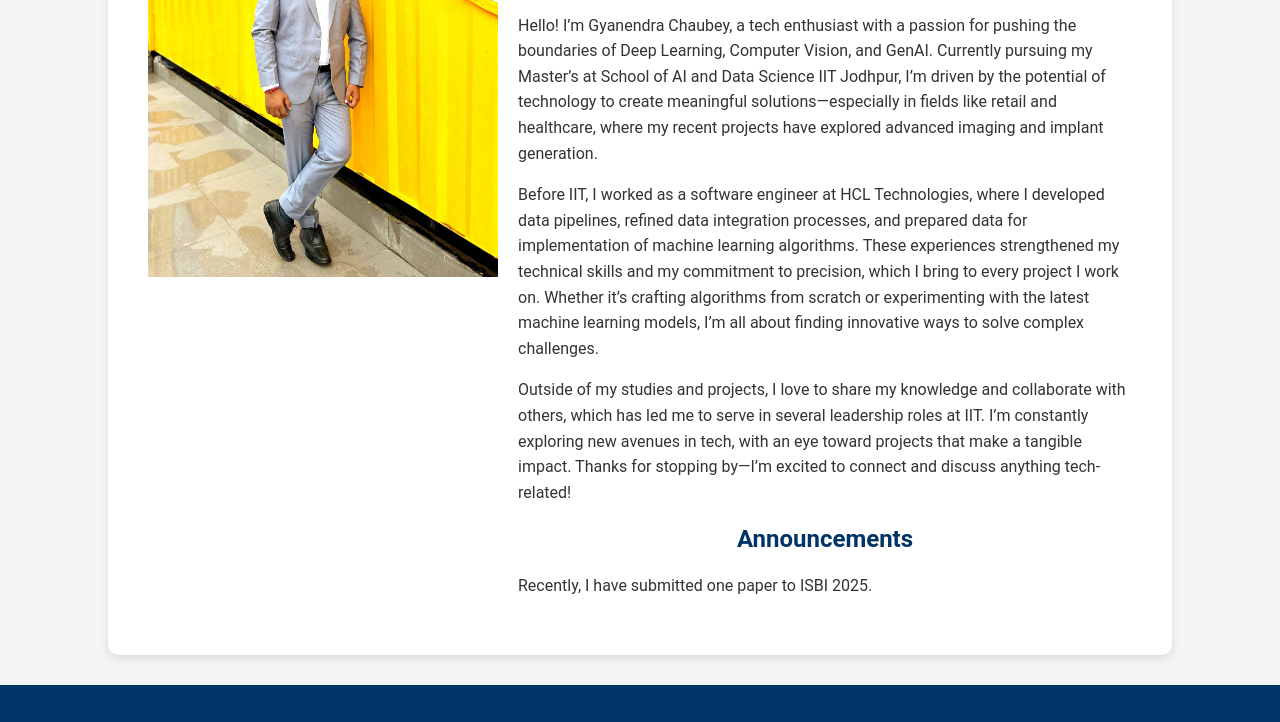
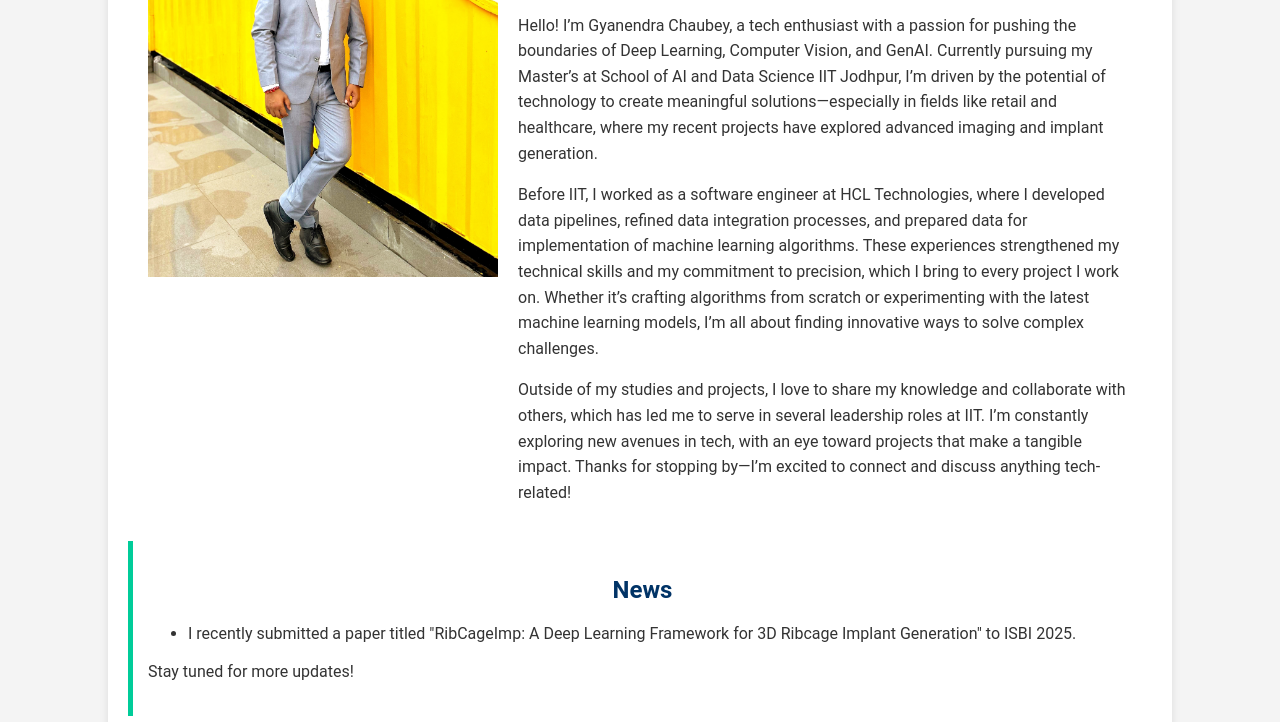
Before and after one commit to GyanendraChaubey/portfolio, a plain HTML site: page index.html in a window 1280 px wide. Shown: the part 212-934 px from the top of the page. Drawn offline with Linux system fonts and the light colour scheme.

Commit message:
updated news

```diff
--- a/index.html
+++ b/index.html
@@ -31,8 +31,16 @@
                 <p>Before IIT, I worked as a software engineer at HCL Technologies, where I developed data pipelines, refined data integration processes, and prepared data for implementation of machine learning algorithms. These experiences strengthened my technical skills and my commitment to precision, which I bring to every project I work on. Whether it’s crafting algorithms from scratch or experimenting with the latest machine learning models, I’m all about finding innovative ways to solve complex challenges.</p>
 
                 <p>Outside of my studies and projects, I love to share my knowledge and collaborate with others, which has led me to serve in several leadership roles at IIT. I’m constantly exploring new avenues in tech, with an eye toward projects that make a tangible impact. Thanks for stopping by—I’m excited to connect and discuss anything tech-related!</p>
-                <h2>Announcements</h2>
-                <p>Recently, I have submitted one paper to ISBI 2025.</p>
+
+            </div>
+        </div>
+        <div class="project-card">
+            <div class="project-content">
+                <h2>News</h2>
+                <ul>
+                    <li>I recently submitted a paper titled "RibCageImp: A Deep Learning Framework for 3D Ribcage Implant Generation" to ISBI 2025.</li>
+                </ul>
+                <p>Stay tuned for more updates!</p>
             </div>
         </div>
     </section>
```
